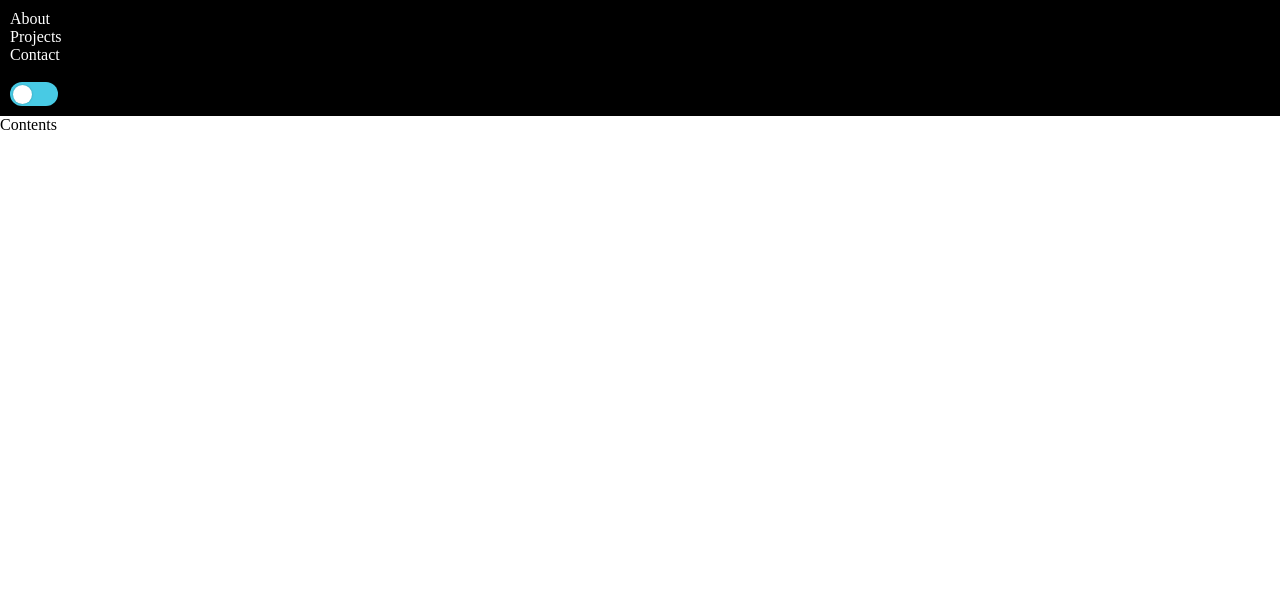
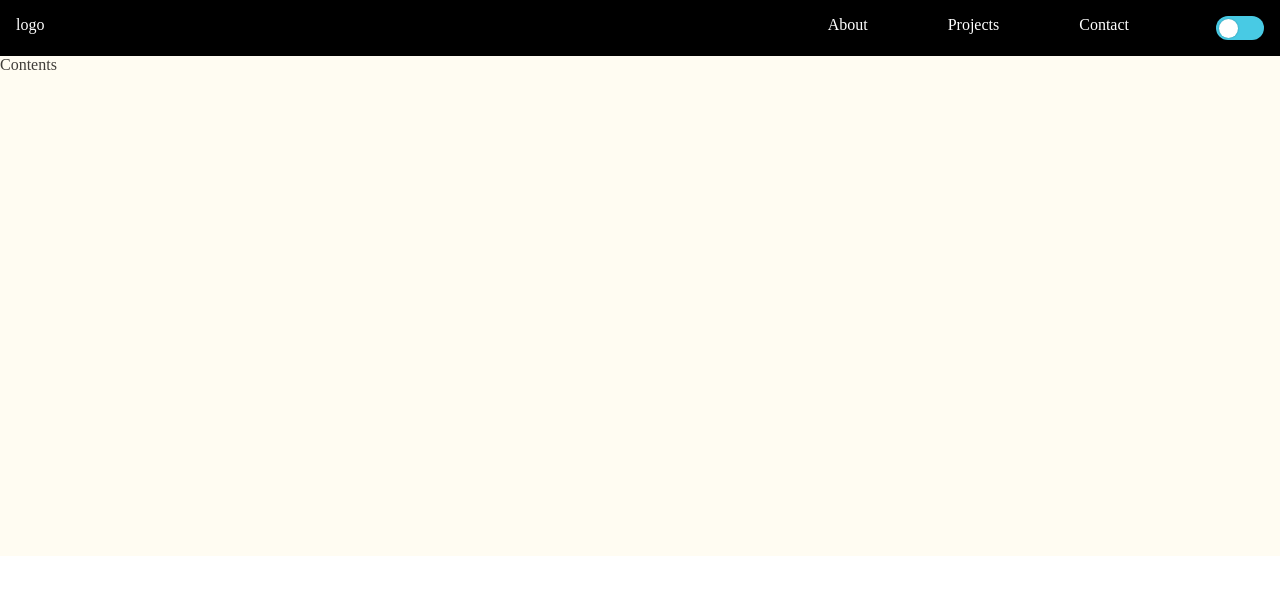
Before and after one commit to youngnamh/portfolio, a React (Vite) app: page / in a window 1280 px wide. Shown: the top 594 px of the page. Built offline with nearby package versions, Linux system fonts and the light colour scheme.

Commit message:
fixed issue with toggle not being aligned with other tabs

```diff
--- a/src/App.tsx
+++ b/src/App.tsx
@@ -1,4 +1,4 @@
-import React, { useState } from "react";
+import { useState } from "react";
 import NavBar from "./components/NavBar";
 import Contents from "./components/Contents";
 
@@ -11,8 +11,8 @@ function App() {
     <div style={chooseMode()}>
       <div>
         <NavBar
-          isOn={darkMode}
-          handleToggle={() => {
+          isOnNav={darkMode}
+          handleToggleNav={() => {
             setDarkMode(!darkMode);
           }}
         />
@@ -23,13 +23,13 @@ function App() {
 }
 
 const DARK_STYLES = {
-  background: "black",
-  color: "white",
+  background: "#403d39",
+  color: "#fffcf2",
 };
 
 const LIGHT_STYLES = {
-  background: "white",
-  color: "black",
+  background: "#fffcf2",
+  color: "#403d39",
 };
 
 export default App;
--- a/src/components/Contents.tsx
+++ b/src/components/Contents.tsx
@@ -1,5 +1,5 @@
 import React from "react";
 
 export default function Contents() {
-  return <div>Contents</div>;
+  return <div style={{ height: "500px" }}>Contents</div>;
 }
--- a/src/components/NavBar.tsx
+++ b/src/components/NavBar.tsx
@@ -1,29 +1,32 @@
-import React from "react";
 import Switch from "./Switch";
+import "../styles/navbar.css";
 
 type NavProps = {
-  isOn: boolean;
-  handleToggle: () => void;
+  isOnNav: boolean;
+  handleToggleNav: (set: boolean) => void;
 };
 
-export default function NavBar({ isOn, handleToggle }: NavProps) {
+export default function NavBar({ isOnNav, handleToggleNav }: NavProps) {
   return (
-    <div style={NAV_STYLES}>
+    <div className="container">
+      <div className="logo">logo</div>
+      <div className="tabs">
         <div>About</div>
         <div>Projects</div>
         <div>Contact</div>
         <Switch
-        isOn={isOn}
+          isOn={isOnNav}
           handleToggle={() => {
-          handleToggle(!isOn);
+            handleToggleNav(!isOnNav);
           }}
         />
       </div>
+    </div>
   );
 }
-
+/*
 const NAV_STYLES = {
   background: "black",
   color: "white",
   padding: "10px",
-};
+};*/
--- a/src/components/Switch.tsx
+++ b/src/components/Switch.tsx
@@ -1,16 +1,15 @@
-import React from "react";
 import "../styles/switch.css";
 
 type SwitchProps = {
   isOn: boolean;
-  handleToggle: () => boolean;
+  handleToggle: () => void;
 };
 
 export default function Switch({ isOn, handleToggle }: SwitchProps) {
   const chooseBackground = () => (isOn ? "#7209b7" : "#48cae4");
 
   return (
-    <div>
+    <div className="switch-container">
       <input
         checked={isOn}
         onChange={handleToggle}
--- /dev/null
+++ b/src/styles/navbar.css
@@ -0,0 +1,12 @@
+.container {
+  background-color: black;
+  color: white;
+  display: flex;
+  justify-content: space-between;
+  padding: 1rem;
+}
+
+.tabs {
+  display: flex;
+  gap: 5rem;
+}
--- a/src/styles/switch.css
+++ b/src/styles/switch.css
@@ -6,8 +6,6 @@
 
 .react-switch-label {
   display: flex;
-  align-items: center;
-  justify-content: space-between;
   cursor: pointer;
   width: 3rem;
   height: 1.5rem;
@@ -38,3 +36,7 @@
 .react-switch-label:active .react-switch-button {
   width: 1.4rem;
 }
+
+.switch-container {
+  display: flex;
+}
```
Lines whose indentation alone changed are shown as unchanged.
